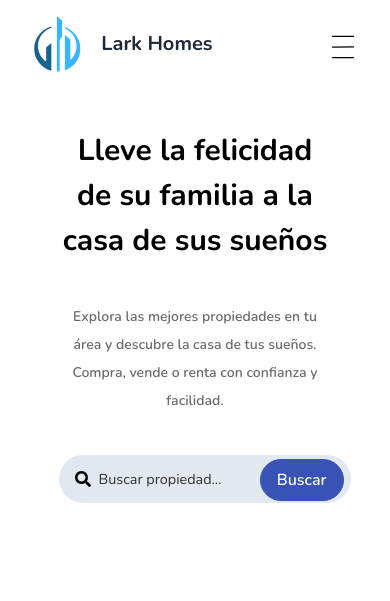
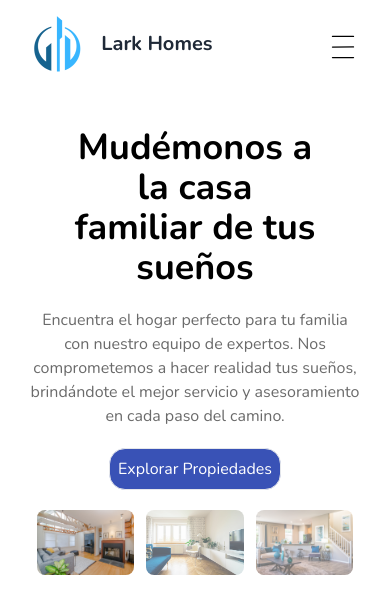
Before and after one commit to nachof948/lark-homes-app, a React (Vite) app in the folder Frontend/: page / in a window 390 px wide. Shown: the top 601 px of the page. Built offline with nearby package versions, Linux system fonts and the light colour scheme; no server answers.

Commit message:
Seccion de ExploreProperties responsive

```diff
--- a/Frontend/src/components/Home/ExploreProperties.jsx
+++ b/Frontend/src/components/Home/ExploreProperties.jsx
@@ -1,32 +1,62 @@
-import React from 'react';
-import MoveHouse from '../../../public/images/Your-Dream-1.jpg'
-import YourDream1 from '../../../public/images/Your-Dream-1.jpg'
-import YourDream2 from '../../../public/images/Your-Dream-2.jpg'
-import YourDream3 from '../../../public/images/Your-Dream-3.jpg'
+import React, { useState } from 'react';
+import YourDream1 from '../../../public/images/Your-Dream-1.jpg';
+import YourDream2 from '../../../public/images/Your-Dream2.jpg';
+import YourDream3 from '../../../public/images/Your-Dream-3.jpg';
 import { useNavigate } from 'react-router-dom';
 
 const ExploreProperties = () => {
-  const navegar = useNavigate();
+  const navigate = useNavigate();
+  const [selectImage, setSelectImage] = useState(YourDream1);
+
+  const imgs = [
+    {
+      id: 1,
+      img: YourDream1
+    },
+    {
+      id: 2,
+      img: YourDream2
+    },
+    {
+      id: 3,
+      img: YourDream3
+    },
+  ];
+
+  const handleImage = (id) => {
+    const imageSelect = imgs.find((img) => img.id === id);
+      setSelectImage(imageSelect.img);
+  };
 
   const navigateToSearch = () => {
-    navegar(`/search`)
-  }
+    navigate('/search');
+  };
 
-  return(
-    <section className='flex items-start gap-7 mb-16 font-nunito'>
-      <img className='rounded-lg w-[40%] h-[40rem] object-cover' src={MoveHouse} alt="Casa con pileta" />
-      <div className="flex flex-col gap-5 items-start">
-        <h1 className='text-7xl font-bold w-[70%]'>Mudémonos a la casa familiar de tus sueños</h1>
-        <p className='text-xl text-color-gris'>Encuentra el hogar perfecto para tu familia con nuestro equipo de expertos. Nos comprometemos a hacer realidad tus sueños, brindándote el mejor servicio y asesoramiento en cada paso del camino.</p>
-        <button onClick={navigateToSearch} className='bg-color-azul text-white text-xl p-4 rounded-2xl border transition-all duration-300 hover:bg-transparent hover:text-color-azul hover:border-color-azul'>Explorar Propiedades</button>
-        <div className="flex items-center gap-7">
-          <img className='w-[16rem] h-[15.5rem] object-cover rounded-lg' src={YourDream1} alt="Casa de tus sueños" />
-          <img className='w-[16rem] h-[15.5rem] object-cover rounded-lg' src={YourDream2} alt="Casa de tus sueños" />
-          <img className='w-[16rem] h-[15.5rem] object-cover rounded-lg' src={YourDream3} alt="Casa de tus sueños" />
+  return (
+    <section className='flex flex-col-reverse items-center gap-7 mb-16 font-nunito h-fit lg:flex-row lg:items-start'>
+      <img className='rounded-lg w-[75vw] h-[20rem] md:h-[40rem] lg:w-[35vw] object-cover' src={selectImage} alt="Casa con pileta" />
+      <div className="flex flex-col gap-5 items-center text-center lg:items-start lg:text-left">
+        <h1 className='text-4xl font-bold w-[75%] md:text-5xl xl:text-7xl '>Mudémonos a la casa familiar de tus sueños</h1>
+        <p className='text-base text-color-gris lg:text-lg'>Encuentra el hogar perfecto para tu familia con nuestro equipo de expertos. Nos comprometemos a hacer realidad tus sueños, brindándote el mejor servicio y asesoramiento en cada paso del camino.</p>
+        <button
+          onClick={navigateToSearch}
+          className='bg-color-azul text-white text-base p-2 rounded-2xl border transition-all duration-300 lg:p-4 lg:text-xl hover:bg-transparent hover:text-color-azul hover:border-color-azul'>
+          Explorar Propiedades
+        </button>
+        <div className="flex items-center gap-3 lg:gap-7">
+          {imgs.map((imagen) => (
+            <img
+              key={imagen.id}
+              onClick={() => handleImage(imagen.id)}
+              className={`w-[25vw] object-cover rounded-lg cursor-pointer ${selectImage === imagen.img ? 'opacity-100' : 'opacity-60'} transition-opacity duration-300 lg:w-[15vw]`}
+              src={imagen.img}
+              alt={`Casa ${imagen.id}`}
+            />
+          ))}
         </div>
       </div>
     </section>
-  )
-}
+  );
+};
 
-export { ExploreProperties }
+export { ExploreProperties };
--- a/Frontend/src/pages/Home.jsx
+++ b/Frontend/src/pages/Home.jsx
@@ -7,10 +7,10 @@ import { ExploreProperties } from '../components/Home/ExploreProperties';
 const Home = () => {
   return (
     <main className="mt-32 w-[85vw] mx-auto flex flex-col gap-24">
-      <Hero />
+{/*       <Hero />
       <PropertiesHome />
-      <CustomersOpinion />
-{/*       <ExploreProperties /> */}
+      <CustomersOpinion /> */}
+      <ExploreProperties />
     </main>
   );
 }
```
Also changed, not shown: Frontend/public/images/Your-Dream2.jpg (added).
